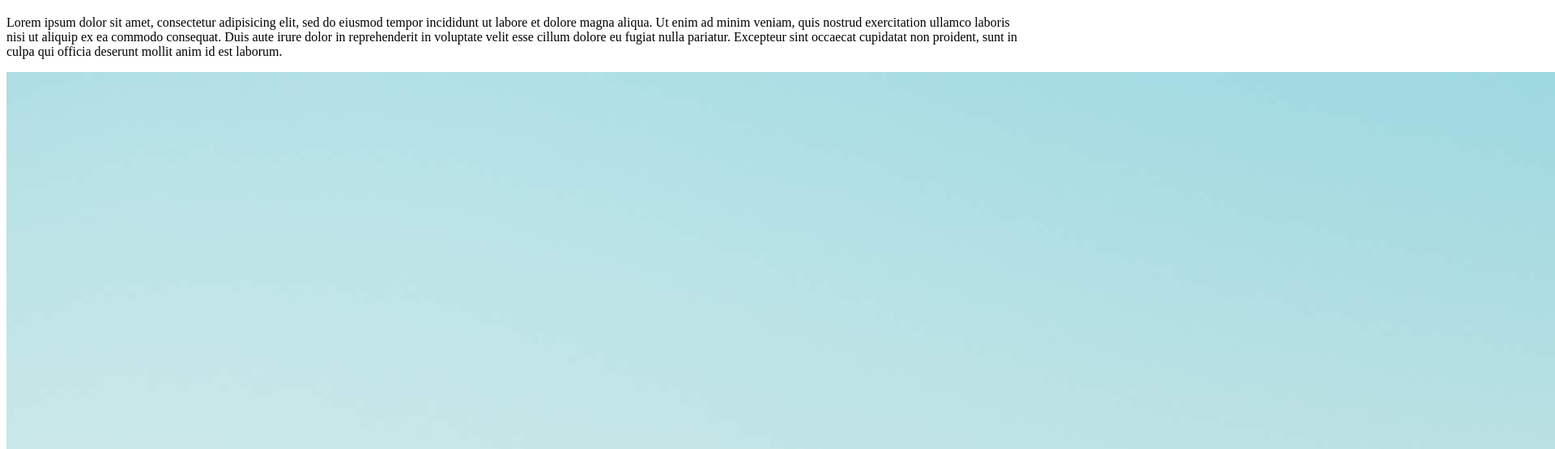
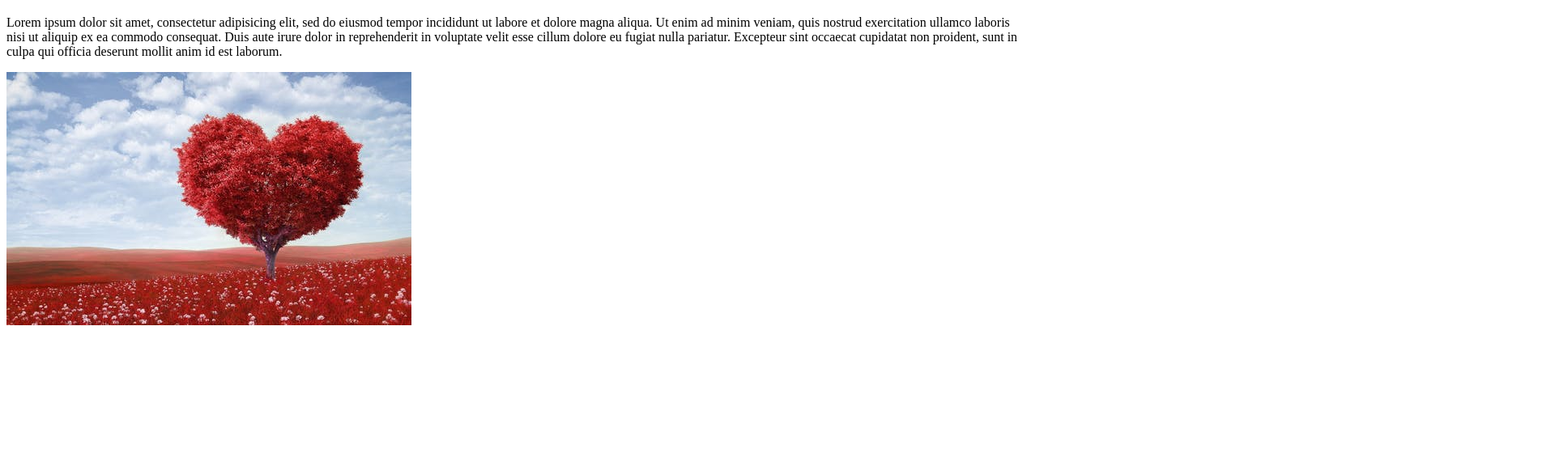
Before and after one commit to NRJaggers/MEGAtest, a plain HTML site: page index.html in a window 1280 px wide. Shown: the part 61-616 px from the top of the page at 81% size, 1920 px wide, since content can reach past the window. Drawn offline with Linux system fonts and the light colour scheme.

Commit message:
picture
added different picture

```diff
--- a/index.html
+++ b/index.html
@@ -9,7 +9,7 @@
   <body>
     <h1> This is my heading (Number 1) </h1>
     <p>Lorem ipsum dolor sit amet, consectetur adipisicing elit, sed do eiusmod tempor incididunt ut labore et dolore magna aliqua. Ut enim ad minim veniam, quis nostrud exercitation ullamco laboris nisi ut aliquip ex ea commodo consequat. Duis aute irure dolor in reprehenderit in voluptate velit esse cillum dolore eu fugiat nulla pariatur. Excepteur sint occaecat cupidatat non proident, sunt in culpa qui officia deserunt mollit anim id est laborum.</p>
-    <img src="images/IMG_1030.JPG" alt="Discription for blind people">
+    <img src="images/prettyBASICpic.jpeg" alt="Discription for blind people">
   </body>
 
 </html>
```
Also changed, not shown: Images/prettyBASICpic.jpeg (added).
